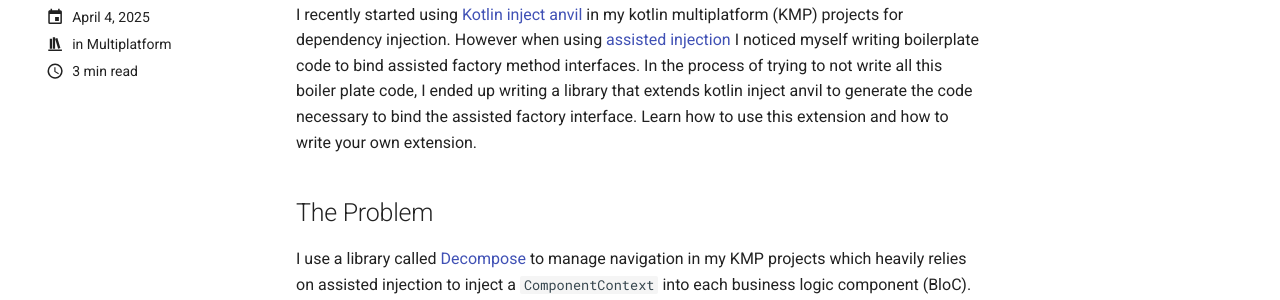
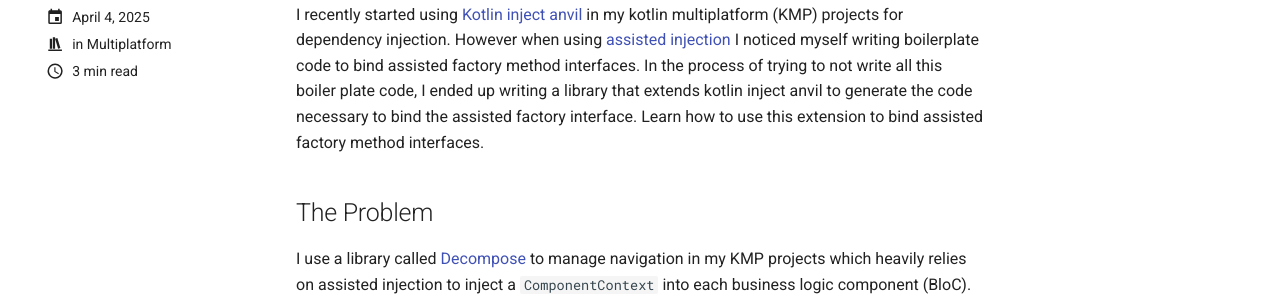
Before and after one commit to plusmobileapps/plusmobileapps.github.io, an MkDocs documentation site: the page built from docs/blog/posts/2025-04-04-kotlin-inject-anvil-extensions.md, in a window 1280 px wide and 900 px high, scrolled down 412 px. Shown: the part 230-530 px from the top of the window. Built offline with MkDocs 1.6.1 and Material for MkDocs 9.7.7, drawn with Linux system fonts in a browser that asks for light colours; comment, search, counter and statistics services are not loaded.

Commit message:
update the anvil extension post blurb

```diff
--- a/docs/blog/posts/2025-04-04-kotlin-inject-anvil-extensions.md
+++ b/docs/blog/posts/2025-04-04-kotlin-inject-anvil-extensions.md
@@ -12,7 +12,7 @@
   ![Image title](../../assets/images/extending-kotlin-inject.jpg){ width="400" }
 </figure>
 
-I recently started using [Kotlin inject anvil](https://github.com/amzn/kotlin-inject-anvil) in my kotlin multiplatform (KMP) projects for dependency injection. However when using [assisted injection](https://github.com/evant/kotlin-inject?tab=readme-ov-file#function-support--assisted-injection) I noticed myself writing boilerplate code to bind assisted factory method interfaces. In the process of trying to not write all this boiler plate code, I ended up writing a library that extends kotlin inject anvil to generate the code necessary to bind the assisted factory interface. Learn how to use this extension and how to write your own extension.
+I recently started using [Kotlin inject anvil](https://github.com/amzn/kotlin-inject-anvil) in my kotlin multiplatform (KMP) projects for dependency injection. However when using [assisted injection](https://github.com/evant/kotlin-inject?tab=readme-ov-file#function-support--assisted-injection) I noticed myself writing boilerplate code to bind assisted factory method interfaces. In the process of trying to not write all this boiler plate code, I ended up writing a library that extends kotlin inject anvil to generate the code necessary to bind the assisted factory interface. Learn how to use this extension to bind assisted factory method interfaces.
 
 <!-- more -->
 
```
